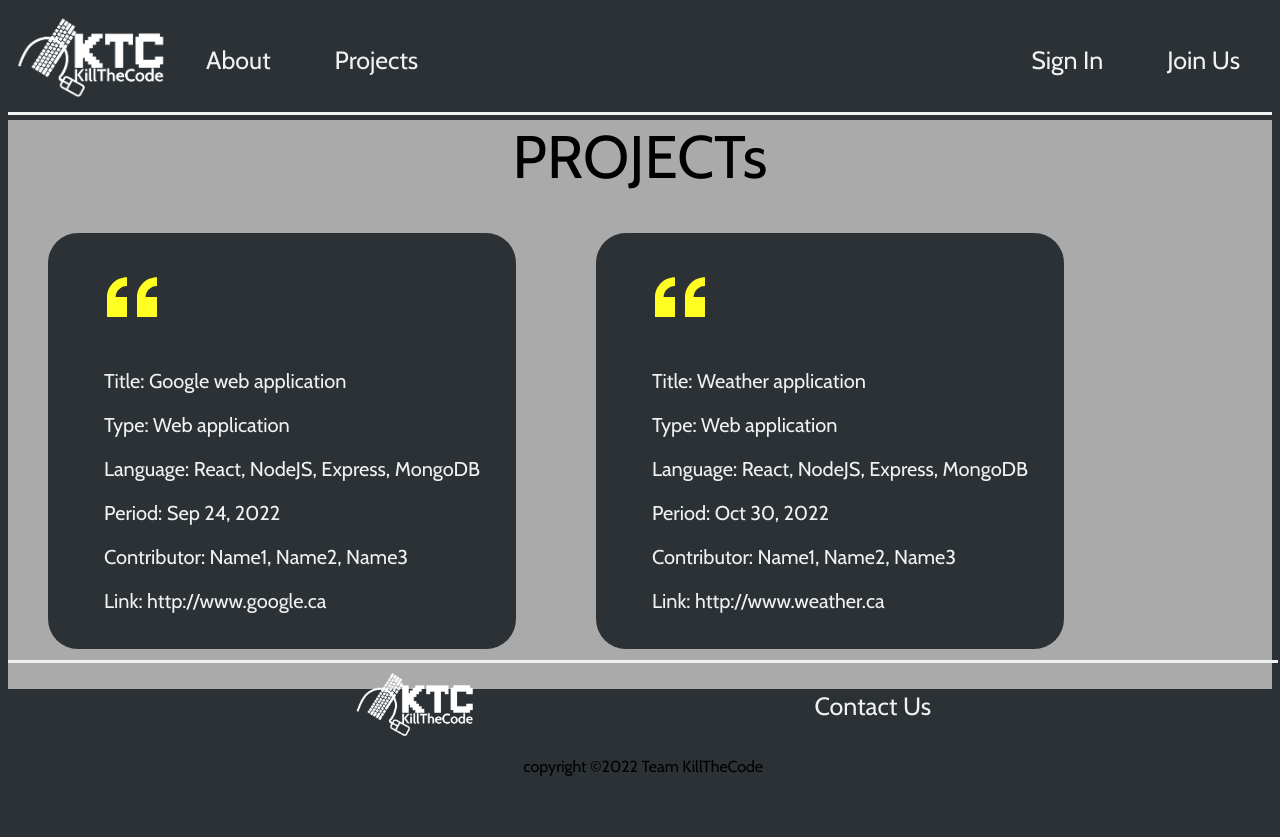
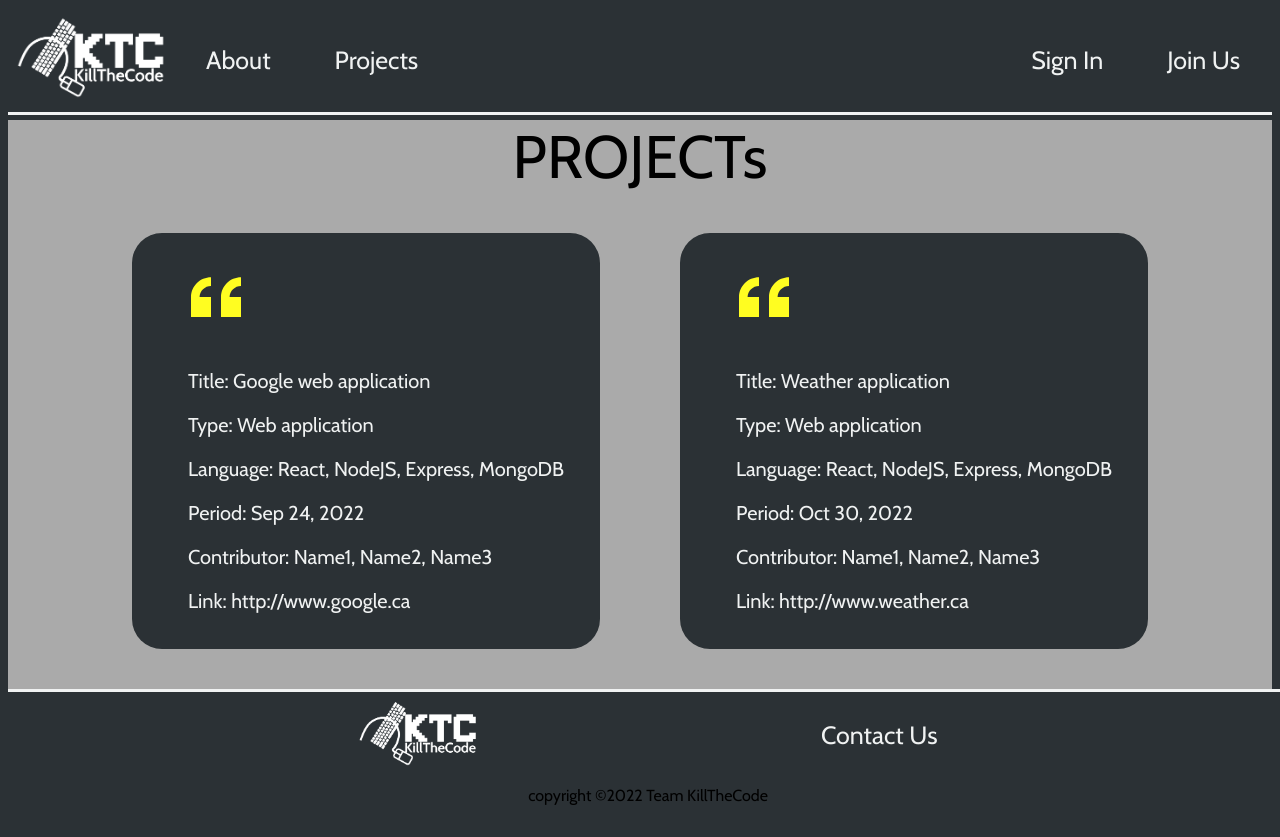
Before and after one commit to Jonghan-park/KillTheCode, a React (Create React App) app in the folder frontend/: page /projects in a window 1280 px wide. Before the commit the page ends 800 px from the top, so only its background shows below. Built offline with nearby package versions, Linux system fonts and the light colour scheme.

Commit message:
Update footer & fix error for footer at the bottom

```diff
--- a/frontend/src/components/About/About.css
+++ b/frontend/src/components/About/About.css
@@ -0,0 +1,3 @@
+.aboutContainer{
+  min-height: calc(100vh - 124px - 149px);
+}
--- a/frontend/src/components/About/About.js
+++ b/frontend/src/components/About/About.js
@@ -3,7 +3,7 @@ import "./About.css";
 
 const About = () => {
   return (
-    <div>
+    <div className="aboutContainer">
       <h1>This is About</h1>
     </div>
   );
--- a/frontend/src/components/Footer/Footer.css
+++ b/frontend/src/components/Footer/Footer.css
@@ -1,9 +1,10 @@
-.footer{
-  position: absolute;
-  right: 1;
+footer{
+  /* position: absolute;
+  right: 0;
   bottom: 0;
-  left: 1;
-  width: 98%;
+  left: 0; */
+  width: 100%;
+  flex-shrink: 0;
   padding: 0.5rem;
   text-align: center;
   border-top: 3px solid #F0F2F2;
--- a/frontend/src/components/Footer/Footer.js
+++ b/frontend/src/components/Footer/Footer.js
@@ -5,7 +5,7 @@ import "./Footer.css";
 
 const Footer = () => {
   return (
-    <footer className="footer">
+    <footer>
       <div className="footerRow">
         <div className="footerLogo">
           <img src={logo} alt="Footer logo" />
--- a/frontend/src/components/Main/Main.css
+++ b/frontend/src/components/Main/Main.css
@@ -1,9 +1,10 @@
-.mainPage{
+main{
   display: flex;
   align-items: center;
   text-align: center;
   justify-content: center;
   min-height: calc(100vh - 124px - 149px);
+  /* min-height: 80vh; */
 }
 .mainContainer{
   display: flex;
--- a/frontend/src/components/Projects/Project.css
+++ b/frontend/src/components/Projects/Project.css
@@ -1,7 +1,9 @@
 .project{
-  height: auto;
+  /* height: auto; */
   display: flex;
   flex-wrap: wrap;
+  justify-content: center;
+  min-height: 60vh;
 }
 .projectItem{
   padding: 1rem;
--- a/frontend/src/components/Projects/Projects.css
+++ b/frontend/src/components/Projects/Projects.css
@@ -3,7 +3,7 @@
   margin-top: 5px;
   width: auto;
   text-align: center;
-  min-height: calc(100vh - 124px - 140px);
+  min-height: calc(100vh - 124px - 149px);
 }
 .ProjectsTitle{
   font-size: 60px;
--- a/frontend/src/index.css
+++ b/frontend/src/index.css
@@ -1,5 +1,7 @@
-body {
+
+body,html {
   background-color: #2B3135;
   font-family: 'Cabin', sans-serif;
-
+display: flex;
+flex-direction: column;
 }
```
